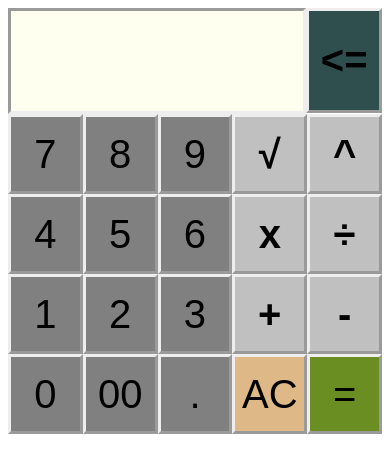
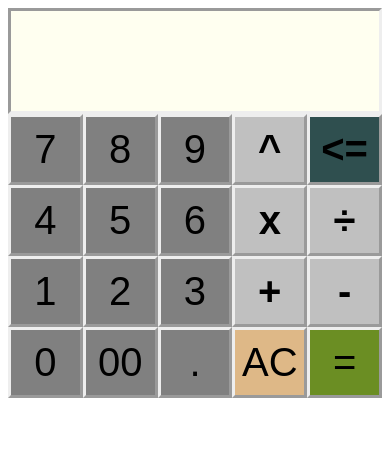
Before and after one commit to yanglou/calculator, a PHP site: page / in a window 390 px wide. Shown: the top 473 px of the page. Run offline with PHP 8.4, Linux system fonts and the light colour scheme.

Commit message:
adaptive layout for phones and deleted root operator

```diff
--- a/index.html
+++ b/index.html
@@ -3,6 +3,7 @@
 
 <head>
   <meta charset="utf-8">
+  <meta name="viewport" content="width=device-width, initial-scale=1">
   <link rel="stylesheet" type="text/css" href="./style.css">
 
   <title>Calculator</title>
@@ -12,13 +13,12 @@
   <div id="container">
     <div class="row">
       <div id="result"></div>
-      <button type="button" id="backspace">
-        <=</button> </div> <div class="row">
+        </div> <div class="row">
           <button type="button" class="numsquare">7</button>
           <button type="button" class="numsquare">8</button>
           <button type="button" class="numsquare">9</button>
-          <button type="button" class="opsquare" id="root">√</button>
           <button type="button" class="opsquare" id="power">^</button>
+          <button type="button" id="backspace"><=</button>
     </div>
     <div class="row">
       <button type="button" class="numsquare">4</button>
--- a/script.js
+++ b/script.js
@@ -18,9 +18,6 @@ function power(num1, num2) {
   return Math.pow(num1, num2);
 }
 
-function root(num1, num2) {
-  return Math.pow(num1, 1 / num2);
-}
 
 function operate(operator, num1, num2) {
 
@@ -36,16 +33,13 @@ function operate(operator, num1, num2) {
       break;
     case "divide":
       if (num2 == 0) {
-        return "I refuse"
+        return "Please don't.";
       } else {
         return divide(num1, num2);
       }
       break;
     case "power":
       return power(num1, num2);
-      break;
-    case "square":
-      return root(num1, num2);
       break;
   }
 }
@@ -55,7 +49,7 @@ var num1;
 var operator;
 var num2;
 var reset = false;
-
+var maxDigits=13;
 
 
 var numsquare = document.getElementsByClassName("numsquare");
@@ -69,8 +63,8 @@ function displayValue() {
     reset = false;
   }
 
-  if (display.length>9) {
-    document.getElementById("result").innerHTML = display.substring(0,9);
+  if (display.length>=maxDigits) {
+    document.getElementById("result").innerHTML = display.substring(0,maxDigits);
   } else {
     display = display + this.innerHTML;
     document.getElementById("result").innerHTML = display;
@@ -102,8 +96,8 @@ for (var i = 0; i < opsquare.length; i++) {
     } else {
       num2 = document.getElementById("result").innerHTML;
       display = operate(operator, Number(num1), Number(num2)).toString();
-      display.length>9 ?
-        document.getElementById("result").innerHTML = display.substring(0,9):
+      display.length>=maxDigits ?
+        document.getElementById("result").innerHTML = display.substring(0,maxDigits):
         document.getElementById("result").innerHTML = display;
 
       num1 = display;
@@ -121,8 +115,8 @@ document.getElementById("equal").addEventListener('click', function() {
   num2 = document.getElementById("result").innerHTML;
   display = operate(operator, Number(num1), Number(num2)).toString();
 
-  display.length>9 ?
-    document.getElementById("result").innerHTML = display.substring(0,9):
+  display.length>=maxDigits ?
+    document.getElementById("result").innerHTML = display.substring(0,maxDigits):
     document.getElementById("result").innerHTML = display;
 
   num1 = "", operator = "";
--- a/style.css
+++ b/style.css
@@ -1,3 +1,13 @@
+@media all and (min-width:768px) {
+  .numsquare, .opsquare, .gridsquare, .dotsquare, #backspace {
+    flex-basis:100px;
+  }
+#result {
+  flex-basis:495px;
+}
+
+}
+
 .row {
   display: flex;
   align-content: center;
@@ -6,18 +16,18 @@
 .container {
 
   height: 400px;
-  max-width: 400px;
+  max-width: 800px;
   border-style: solid;
 }
 
 .numsquare, .opsquare, .gridsquare, .dotsquare, #backspace {
-  height: 80px;
-  width: 50%;
+  height: 20%;
+  width: 20%;
   text-align: center;
   padding: 10px 0;
   border: outset;
   font-size: 40px;
-  flex-basis:100px;
+
 }
 
 .numsquare, .dotsquare {
@@ -36,15 +46,14 @@
   border: inset;
   height: 60px;
   background-color: ivory;
-  width: 80%;
-  flex-basis:395px;
+  width: 100%;
+
 }
 
 #backspace {
-  height: 105px;
   width: 20%;
   background-color: darkslategrey;
-  flex-basis:100px;
+
 }
 
 #clear {
```
